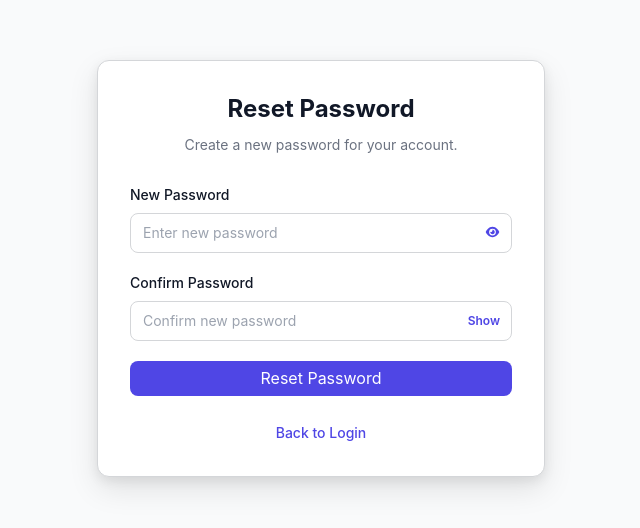
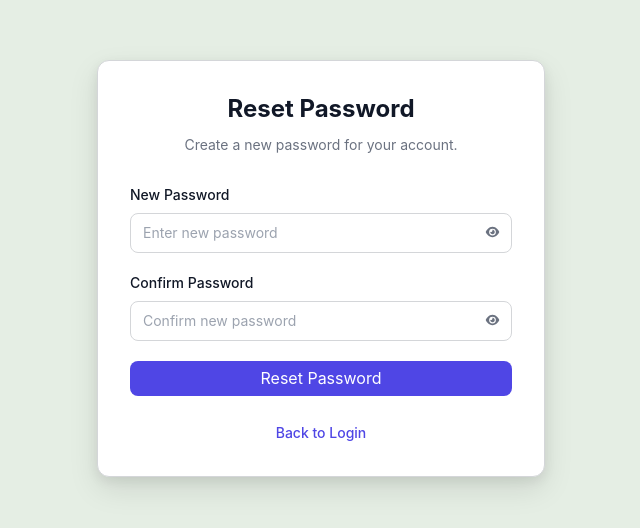
Before and after one commit to Sahrish3081/Multi_tenant_SAAS_Admin, a React (Vite) app in the folder frontend/roll_base_system/: page /reset-password in a window 1280 px wide. Shown: the part 132-660 px from the top of the page, without its empty margins (319-959 px from the left). Built offline with nearby package versions, Linux system fonts and the light colour scheme.

Commit message:
style: improve authentication pages

```diff
--- a/frontend/roll_base_system/src/assets/components/LoginCard.jsx
+++ b/frontend/roll_base_system/src/assets/components/LoginCard.jsx
@@ -96,7 +96,7 @@ export default function LoginCard() {
   }
 
   return (
-    <div className="flex min-h-screen items-center justify-center bg-[var(--color-bg)] px-6 py-8">
+    <div className="flex min-h-screen items-center justify-center bg-[#E5EEE4] px-6 py-8">
       <div
         className="
         container-shadow
@@ -221,7 +221,7 @@ export default function LoginCard() {
               disabled={loading}
               className="
               cursor-pointer
-              text-sm font-semibold
+              text-sm
               text-[var(--color-primary)]
               transition-colors
               hover:text-[var(--color-primary-hover)]
@@ -230,7 +230,7 @@ export default function LoginCard() {
               disabled:opacity-60
             "
             >
-              {loading ? "Sending..." : "Forgot Password?"}
+              {loading ? "Sending..." : "Forgot?"}
             </button>
           </div>
 
@@ -240,7 +240,6 @@ export default function LoginCard() {
             disabled={loading}
             className="
             btn-primary
-            mt-1
             w-full
             disabled:cursor-not-allowed
             disabled:opacity-60
--- a/frontend/roll_base_system/src/assets/components/SignupCard.jsx
+++ b/frontend/roll_base_system/src/assets/components/SignupCard.jsx
@@ -73,7 +73,7 @@ export default function SignupCard() {
     }
   }
   return (
-    <div className="flex min-h-screen items-center justify-center bg-[var(--color-bg)] px-4 py-8">
+    <div className="flex min-h-screen items-center justify-center bg-[#E5EEE4] px-4 py-8">
       <div
         className="
         container-shadow
@@ -87,8 +87,6 @@ export default function SignupCard() {
       >
         {/* Heading */}
         <div className="mb-7 text-center">
-
-
           <p className="mb-1 text-sm font-medium text-[var(--color-primary)]">
             Get started
           </p>
--- a/frontend/roll_base_system/src/pages/Login.jsx
+++ b/frontend/roll_base_system/src/pages/Login.jsx
@@ -2,7 +2,7 @@ import LoginCard from "../assets/components/LoginCard.jsx";
 
 export default function Login(){
  return(
-        <div className="min-h-screen flex items-center justify-center">
+        <div className="min-h-screen flex items-center justify-center bg-[#E5EEE4]">
           <LoginCard/>
         </div>
  )
--- a/frontend/roll_base_system/src/pages/ResetPassword.jsx
+++ b/frontend/roll_base_system/src/pages/ResetPassword.jsx
@@ -1,7 +1,9 @@
 import { useState } from "react";
-import { useSearchParams, useNavigate } from "react-router-dom";
+// Import the core React component
 import { faEye, faEyeSlash } from "@fortawesome/free-solid-svg-icons";
 import { FontAwesomeIcon } from "@fortawesome/react-fontawesome";
+import { useSearchParams, useNavigate } from "react-router-dom";
+
 export default function ResetPassword() {
   const [searchParams] = useSearchParams();
   const navigate = useNavigate();
@@ -67,10 +69,7 @@ export default function ResetPassword() {
 
       const data = await response.json();
 
-console.log(
-  "Reset password response:",
-  JSON.stringify(data, null, 2),
-);
+      console.log("Reset password response:", JSON.stringify(data, null, 2));
 
       console.log("Status:", response.status);
 
@@ -96,7 +95,7 @@ console.log("Status:", response.status);
   }
 
   return (
-    <div className="flex min-h-screen items-center justify-center bg-[var(--color-bg)] px-4 py-8">
+    <div className="flex min-h-screen items-center justify-center bg-[#E5EEE4] px-4 py-8">
       <div
         className="
           container-shadow
@@ -110,8 +109,6 @@ console.log("Status:", response.status);
       >
         {/* Heading */}
         <div className="mb-7 text-center">
-
-
           <h1 className="text-2xl font-bold text-[var(--color-text-primary)]">
             Reset Password
           </h1>
@@ -164,8 +161,9 @@ console.log("Status:", response.status);
                   absolute right-3 top-1/2
                   -translate-y-1/2
                   text-xs font-semibold
-                  text-[var(--color-primary)]
-                  hover:text-[var(--color-primary-hover)]
+                  text-[var(--color-text-secondary)]
+                transition-colors
+                hover:text-[var(--color-primary)]
                 "
               >
                 <FontAwesomeIcon icon={showPassword ? faEyeSlash : faEye} />
@@ -209,18 +207,19 @@ console.log("Status:", response.status);
 
               <button
                 type="button"
-                onClick={() =>
-                  setShowConfirmPassword((previous) => !previous)
-                }
+                onClick={() => setShowConfirmPassword((previous) => !previous)}
                 className="
                   absolute right-3 top-1/2
                   -translate-y-1/2
                   text-xs font-semibold
-                  text-[var(--color-primary)]
-                  hover:text-[var(--color-primary-hover)]
+                  text-[var(--color-text-secondary)]
+                transition-colors
+                hover:text-[var(--color-primary)]
                 "
               >
-                {showConfirmPassword ? "Hide" : "Show"}
+                <FontAwesomeIcon
+                  icon={showConfirmPassword ? faEyeSlash : faEye}
+                />
               </button>
             </div>
           </div>
--- a/frontend/roll_base_system/src/pages/Signup.jsx
+++ b/frontend/roll_base_system/src/pages/Signup.jsx
@@ -2,7 +2,7 @@ import SignupCard from "../assets/components/SignupCard";
 
 export default function Signup(){
  return(
-  <div className="min-h-screen flex items-center justify-center">
+  <div className="min-h-screen flex items-center justify-center bg-[#E5EEE4]">
       <SignupCard />
     </div>
  )
```
Lines whose indentation alone changed are shown as unchanged.
